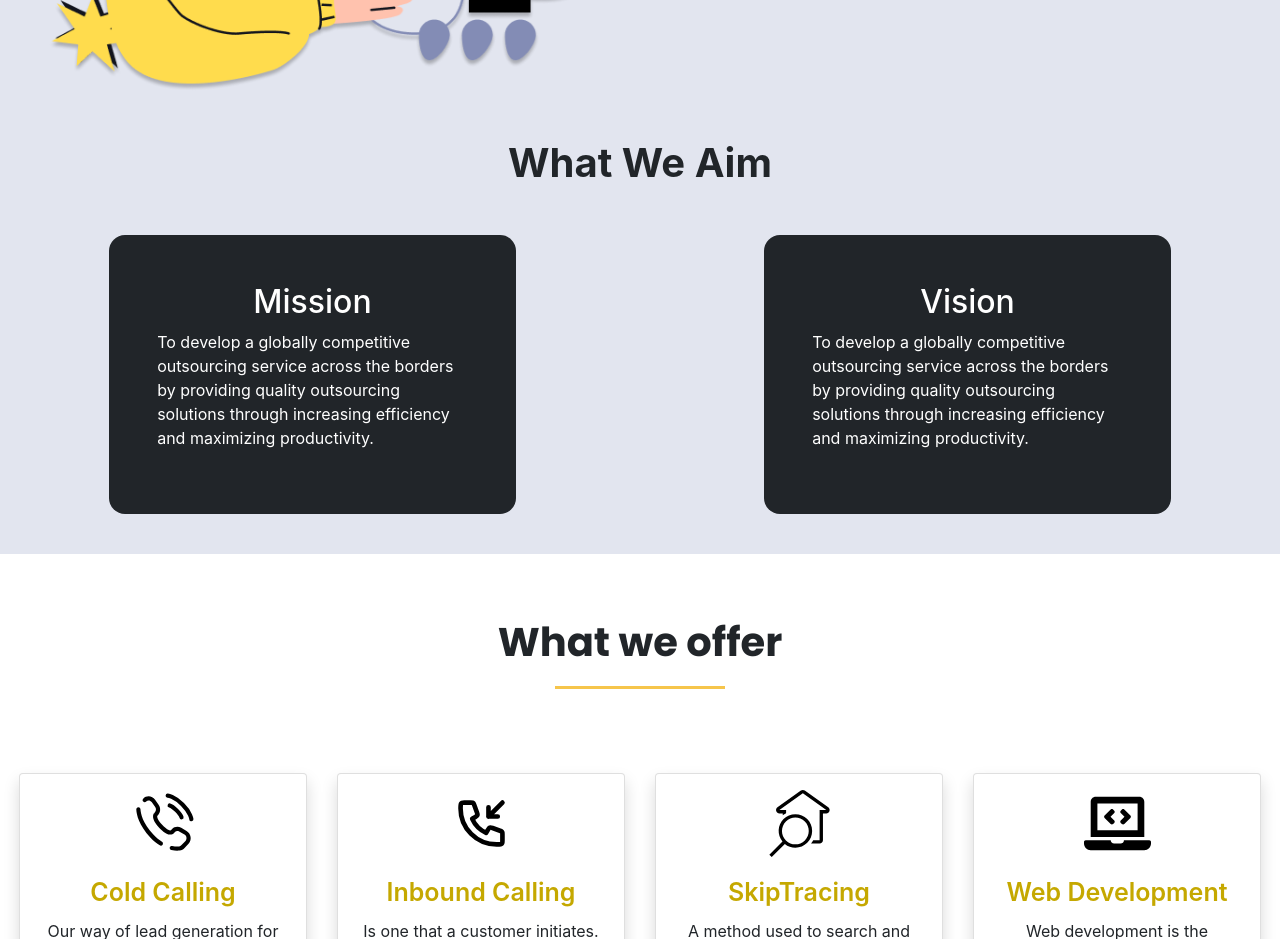
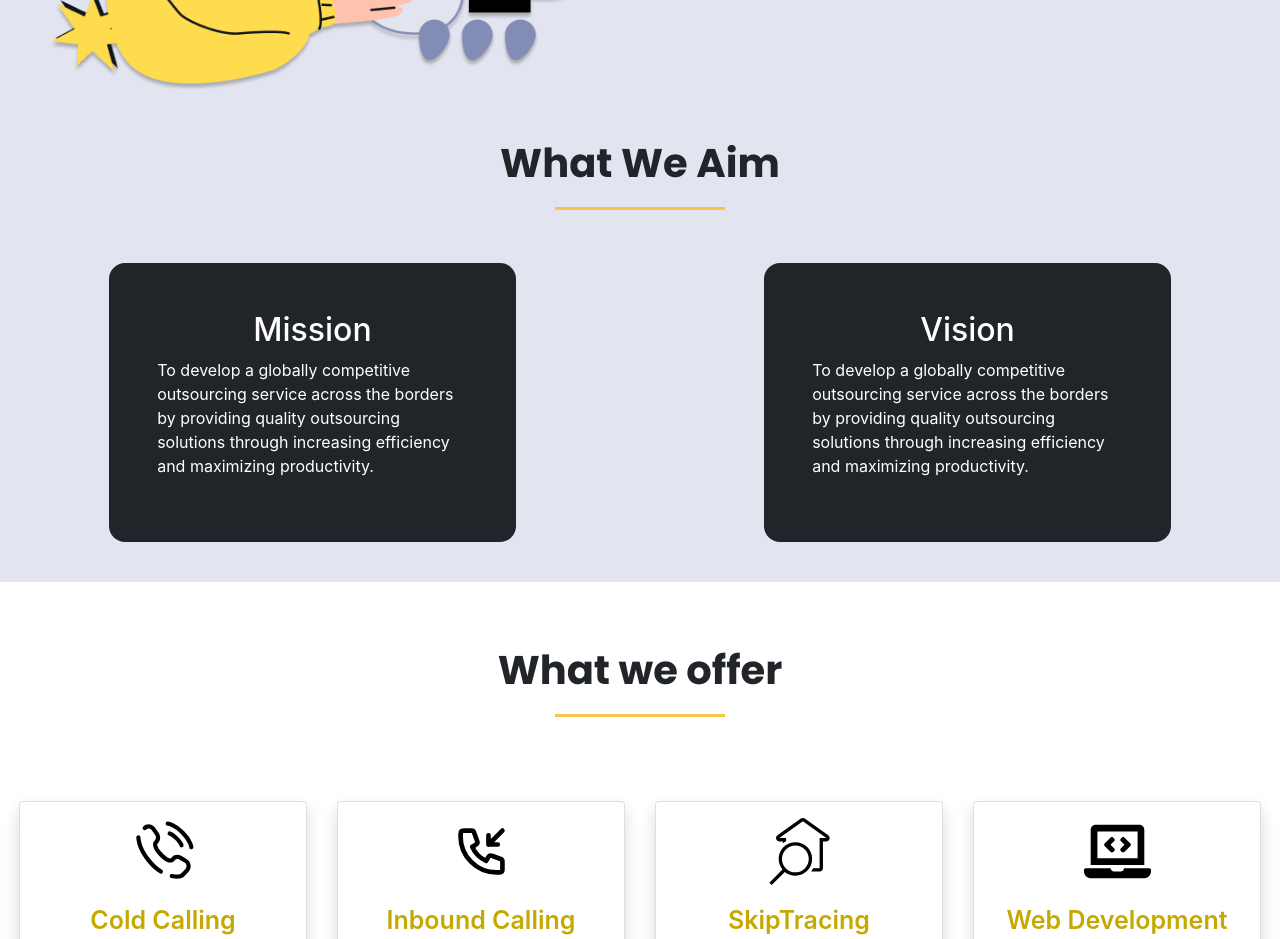
Before and after one commit to Yelomel/jcawebdev.io, a plain HTML site: page index.html in a window 1280 px wide. Shown: the part 1320-2259 px from the top of the page. Drawn offline with nearby package versions, Linux system fonts and the light colour scheme.

Commit message:
Update style.css

```diff
--- a/style.css
+++ b/style.css
@@ -69,11 +69,9 @@ body {
 
 /* About */
 .about-section {
-    /* background: url(./img/Illustration.png) no-repeat left; */
     background-size: 40%;
     background-color: #e2e5ef;
     overflow: hidden;
-    /* padding: 81px 0; */
 }
 
 .inner-container {
@@ -107,14 +105,19 @@ body {
     margin-bottom: 1rem;
 }
 
-.about-img {
-    display: flex;
-    justify-content: space-between;
-    font-weight: 700;
-    font-size: 13px;
+.values h1 {
+    font-weight: 400;
+    font-family: 'Poppins', sans-serif;
 }
 
-
+.values h1::after {
+    content: "";
+    background: #F6C54B;
+    display: block;
+    height: 3px;
+    width: 170px;
+    margin: 20px auto 5px;
+}
 
 @media screen and (max-width:1200px){
     .inner-container{
@@ -140,8 +143,6 @@ body {
         padding: 60px;
     }
 }
-
-
 /* Services */
 .container1 {
     background-color: #ffffff;
```
